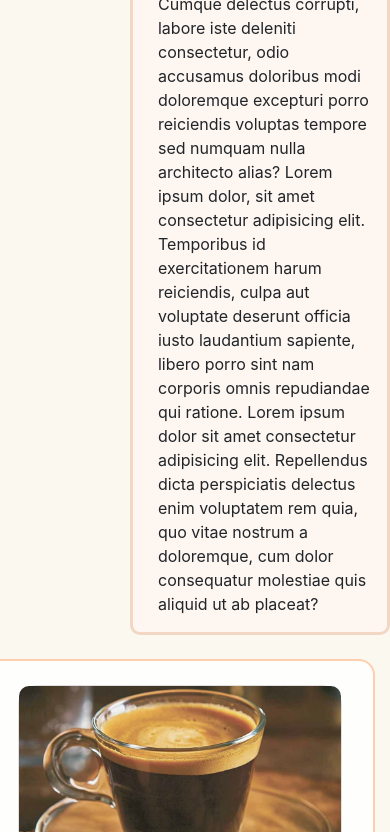
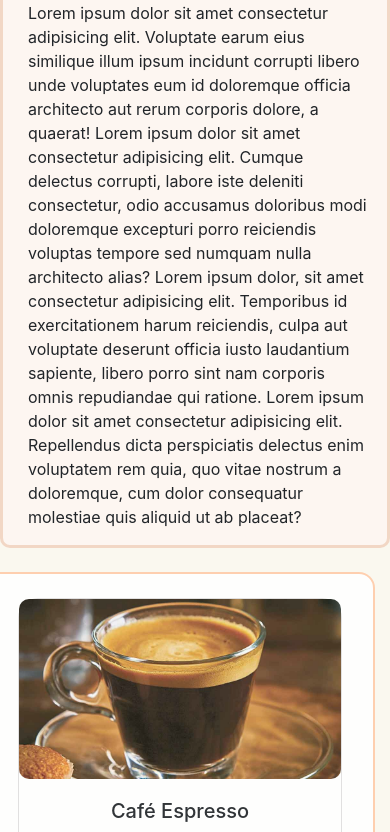
Before and after one commit to MIGUEVARVAL/MIGUEVARVAL, a plain HTML site: page EmpresaEspecifica.html in a window 390 px wide. Shown: the part 540-1372 px from the top of the page. Drawn offline with nearby package versions, Linux system fonts and the light colour scheme.

Commit message:
Se organizan las columnas de los espcificos

```diff
--- a/EmpresaEspecifica.html
+++ b/EmpresaEspecifica.html
@@ -50,10 +50,10 @@
     <div class="container">
         <div class="row contenedor"><h2 class="text-center">Cafetal SAS</h2></div>
         <div class="row ">
-            <div class="col-4 ">
+            <div class="col-12 col-md-4 col-lg-4 ">
                 <img src="img/Cafetal.jpg" class="imagen img-fluid mx-auto d-block" alt="Cafetal" >
             </div>
-            <div class="col-8 subContenedor">
+            <div class="col-12 col-md-8 col-lg-8 subContenedor">
               <h2>Descripción</h2>
               <p class="mt-3 text-break">Lorem ipsum dolor sit amet consectetur adipisicing elit. Voluptate earum eius similique illum ipsum incidunt corrupti libero unde voluptates eum id doloremque officia architecto aut rerum corporis dolore, a quaerat!
                   Lorem ipsum dolor sit amet consectetur adipisicing elit. Cumque delectus corrupti, labore iste deleniti consectetur, odio accusamus doloribus modi doloremque excepturi porro reiciendis voluptas tempore sed numquam nulla architecto alias?
```
Also changed, not shown: ProductoEspecifico.html (+2 -2 lines).
